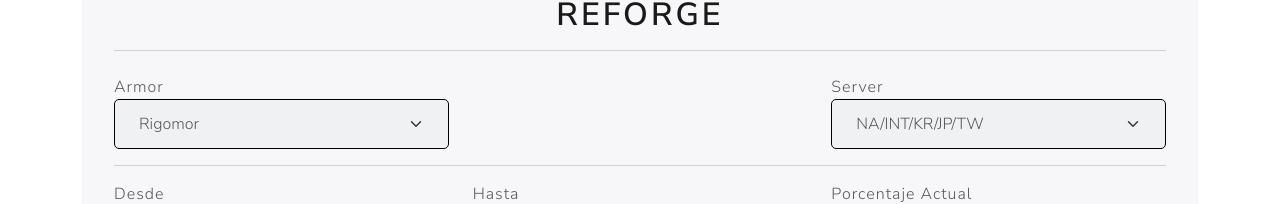
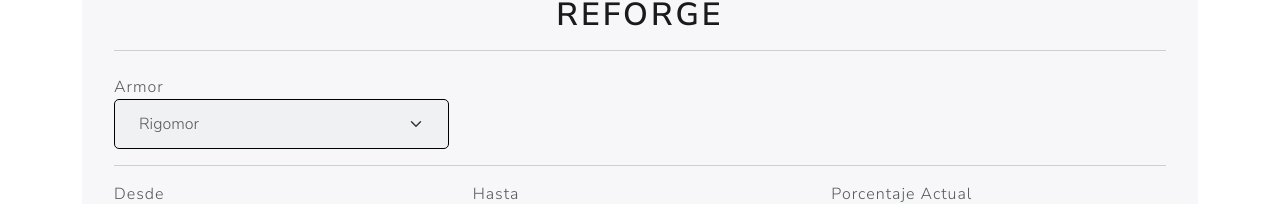
Before and after one commit to raybuken/elrioslab, a Next.js app: page /tools/reforge in a window 1280 px wide. Shown: the part 499-703 px from the top of the page. Built offline with nearby package versions, Linux system fonts and the light colour scheme.

Commit message:
fix percentage update bug, comment rigo server differences

```diff
--- a/components/Tools/Reforge/CalcPercentages.js
+++ b/components/Tools/Reforge/CalcPercentages.js
@@ -18,9 +18,6 @@ const CalcPercentages = (stage, armor, server) => {
             else{
                 result[i] = counter
             }
-            if( counter === 100){
-                break
-            }
         }
         return result
     }
--- a/pages/tools/reforge.js
+++ b/pages/tools/reforge.js
@@ -110,9 +110,9 @@ export default function Reforge() {
                     <option value="Tenebrous">Tenebrous</option>
                   </select>
                 </div>
-                <div className="col-4">
+                {/* <div className="col-4">
                   { armor === "Rigomor" && <ServersField onChange={onChangeServer} servers={[{value: 'KR', content: 'NA/INT/KR/JP/TW'},{value: 'EU', content: 'EU'}]}/> }
-                </div>
+                </div> */}
               </div>
               <hr />
               <div className="row">
@@ -145,7 +145,7 @@ export default function Reforge() {
                 </div>
                 <div className="col-md-4">
                   <PercentagesField
-                    percentages={CalcPercentages(fromStage + 1, server)}
+                    percentages={CalcPercentages(fromStage + 1, armor, server)}
                     percentage={attemptPercentage}
                     setPercentage={setPercentage}
                   />
```
